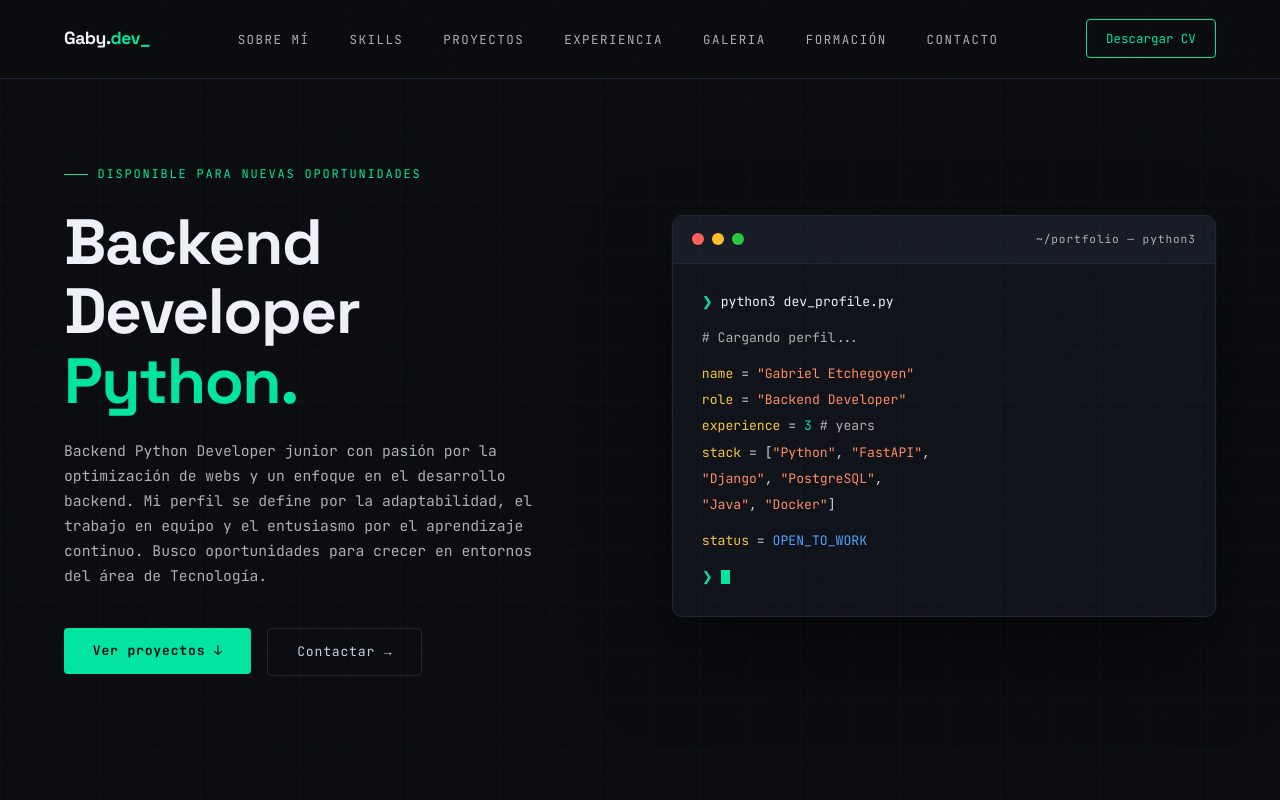
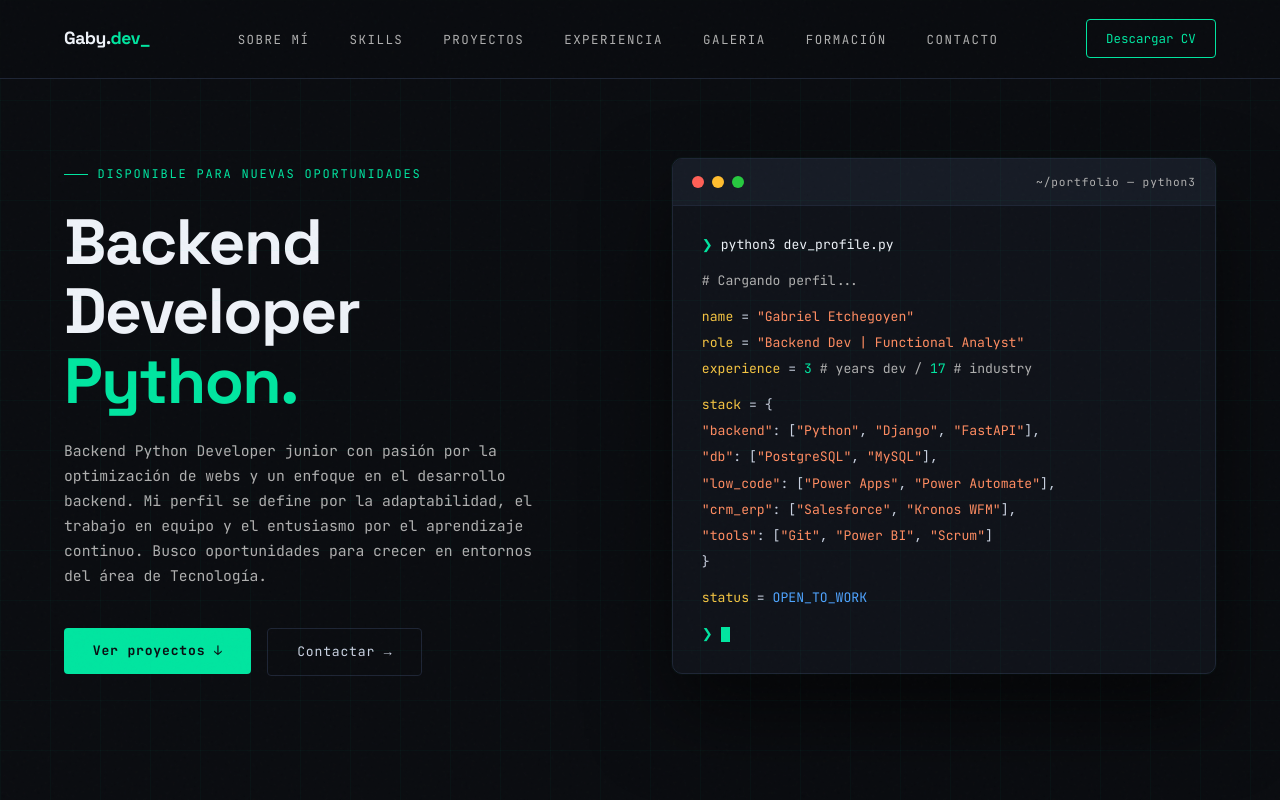
Before and after one commit to Gabriel071185/gabriel-etchegoyen-portfolio-personal-v2, a plain HTML site: page index.html in a window 1280 px wide. Shown: the top 800 px of the page. Drawn offline with Linux system fonts and the light colour scheme.

Commit message:
fix front-end

```diff
--- a/index.html
+++ b/index.html
@@ -3,9 +3,13 @@
 <head>
   <meta charset="UTF-8" />
   <meta name="viewport" content="width=device-width, initial-scale=1.0" />
-  <title>Gaby Etchegoyen Portfolio</title>
+  <title>Gaby.dev | Backend Developer</title>
   <link href="https://fonts.googleapis.com/css2?family=JetBrains+Mono:wght@300;400;500;700&family=Space+Grotesk:wght@400;500;600;700&display=swap" rel="stylesheet" />
   <link rel="stylesheet" href="assets/styles.css">
+  <link rel="icon" type="image/x-icon" href="assets/files/favicon/favicon.ico">
+  <link rel="icon" type="image/png" sizes="32x32" href="assets/files/favicon/favicon-32x32.png">
+  <link rel="icon" type="image/png" sizes="16x16" href="assets/files/favicon/favicon-16x16.png">
+  <link rel="apple-touch-icon" sizes="180x180" href="assets/files/favicon/apple-touch-icon.png">
 </head>
 <body>
 
@@ -75,11 +79,16 @@
       <span class="t-line"><span class="t-comment"># Cargando perfil...</span></span>
       <span class="t-blank"></span>
       <span class="t-line"><span class="t-key">name</span>        = <span class="t-str">"Gabriel Etchegoyen"</span></span>
-      <span class="t-line"><span class="t-key">role</span>        = <span class="t-str">"Backend Developer"</span></span>
-      <span class="t-line"><span class="t-key">experience</span>  = <span class="t-num">3</span> <span class="t-comment"># years</span></span>
-      <span class="t-line"><span class="t-key">stack</span>       = [<span class="t-str">"Python"</span>, <span class="t-str">"FastAPI"</span>,</span>
-      <span class="t-line">               <span class="t-str">"Django"</span>, <span class="t-str">"PostgreSQL"</span>,</span>
-      <span class="t-line">               <span class="t-str">"Java"</span>, <span class="t-str">"Docker"</span>]</span>
+      <span class="t-line"><span class="t-key">role</span>        = <span class="t-str">"Backend Dev | Functional Analyst"</span></span>
+      <span class="t-line"><span class="t-key">experience</span>  = <span class="t-num">3</span> <span class="t-comment"># years dev / <span class="t-num">17</span> # industry</span></span>
+      <span class="t-blank"></span>
+      <span class="t-line"><span class="t-key">stack</span> = {</span>
+      <span class="t-line">  <span class="t-str">"backend"</span>:  [<span class="t-str">"Python"</span>, <span class="t-str">"Django"</span>, <span class="t-str">"FastAPI"</span>],</span>
+      <span class="t-line">  <span class="t-str">"db"</span>:       [<span class="t-str">"PostgreSQL"</span>, <span class="t-str">"MySQL"</span>],</span>
+      <span class="t-line">  <span class="t-str">"low_code"</span>: [<span class="t-str">"Power Apps"</span>, <span class="t-str">"Power Automate"</span>],</span>
+      <span class="t-line">  <span class="t-str">"crm_erp"</span>:  [<span class="t-str">"Salesforce"</span>, <span class="t-str">"Kronos WFM"</span>],</span>
+      <span class="t-line">  <span class="t-str">"tools"</span>:    [<span class="t-str">"Git"</span>, <span class="t-str">"Power BI"</span>, <span class="t-str">"Scrum"</span>]</span>
+      <span class="t-line">}</span>
       <span class="t-blank"></span>
       <span class="t-line"><span class="t-key">status</span>      = <span class="t-val">OPEN_TO_WORK</span></span>
       <span class="t-blank"></span>
```
Also changed, not shown: project_gallery.html (+5 -1 lines), assets/files/favicon/android-chrome-192x192.png (added), assets/files/favicon/android-chrome-512x512.png (added), assets/files/favicon/apple-touch-icon.png (added), assets/files/favicon/favicon-16x16.png (added), assets/files/favicon/favicon-32x32.png (added), assets/files/favicon/favicon.ico (added).
